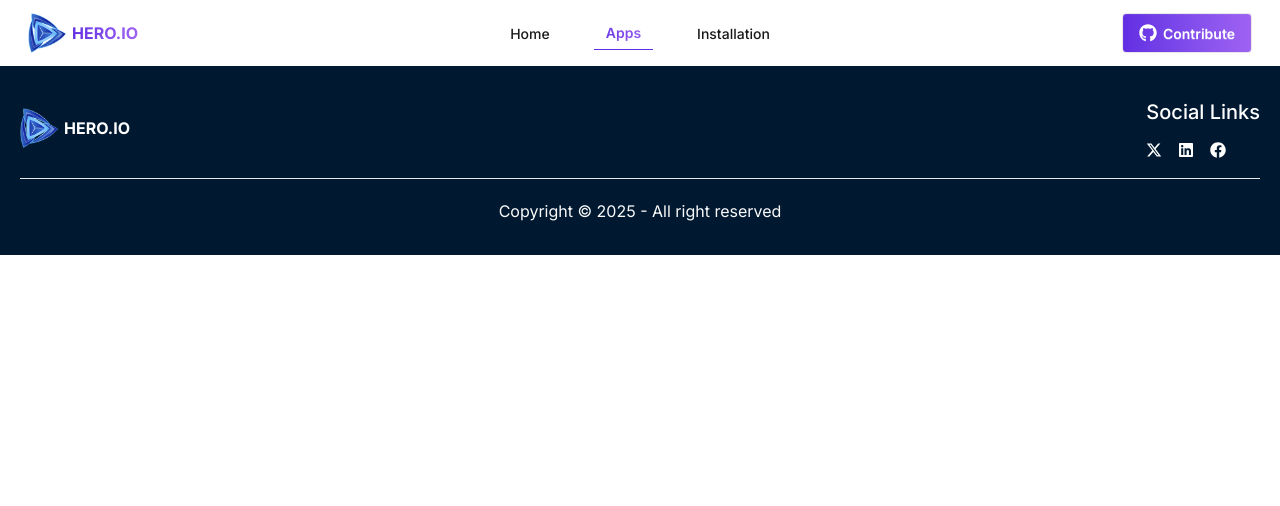
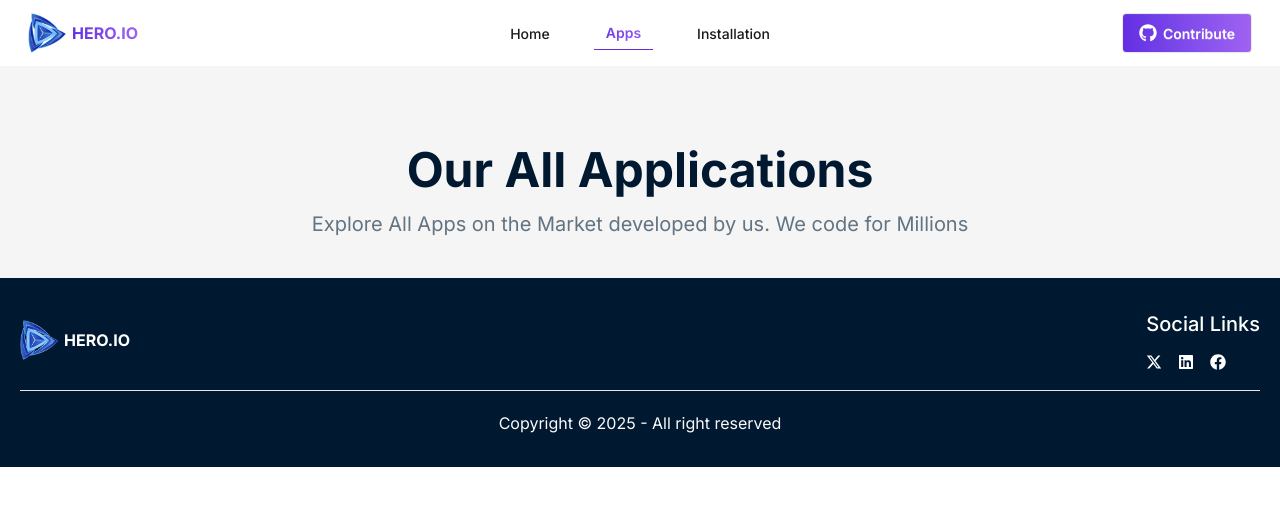
Before and after one commit to alfu-git/cs-m7-1-PH-AppStore, a React (Vite) app: page /apps-page in a window 1280 px wide. Shown: the top 506 px of the page. Built offline with nearby package versions, Linux system fonts and the light colour scheme.

Commit message:
create apps page title component

```diff
--- /dev/null
+++ b/src/Components/AppsPage/AppsPageTitle/AppsPageTitle.jsx
@@ -0,0 +1,21 @@
+import React from "react";
+
+const AppsPageTitle = () => {
+  return (
+    <section className="mt-20 mb-10 container mx-auto px-5">
+      <div>
+        <div className="text-center">
+          <h3 className="mb-4 text-[#001931] text-5xl font-bold">
+            Our All Applications
+          </h3>
+
+          <p className="text-[#627382] text-xl">
+            Explore All Apps on the Market developed by us. We code for Millions
+          </p>
+        </div>
+      </div>
+    </section>
+  );
+};
+
+export default AppsPageTitle;
--- a/src/Pages/AppsPage/AppsPage.jsx
+++ b/src/Pages/AppsPage/AppsPage.jsx
@@ -1,10 +1,11 @@
 import React from 'react';
+import AppsPageTitle from '../../Components/AppsPage/AppsPageTitle/AppsPageTitle';
 
 const AppsPage = () => {
   return (
-    <div>
-
-    </div>
+    <>
+      <AppsPageTitle />
+    </>
   );
 };
 
```
Also changed, not shown: src/Components/HomePage/TrendingApps/TrendingApps.jsx (+6 -3 lines).
